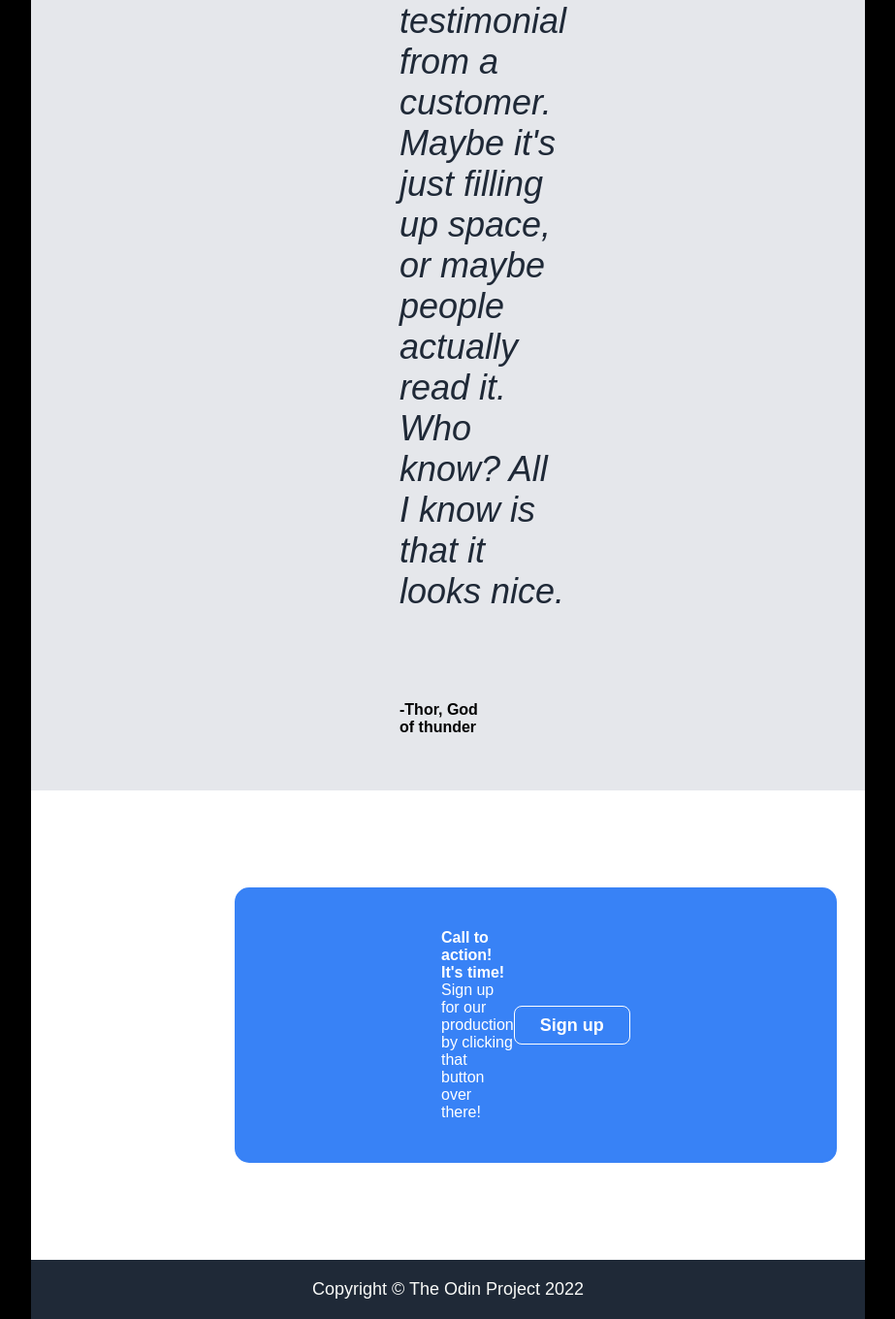
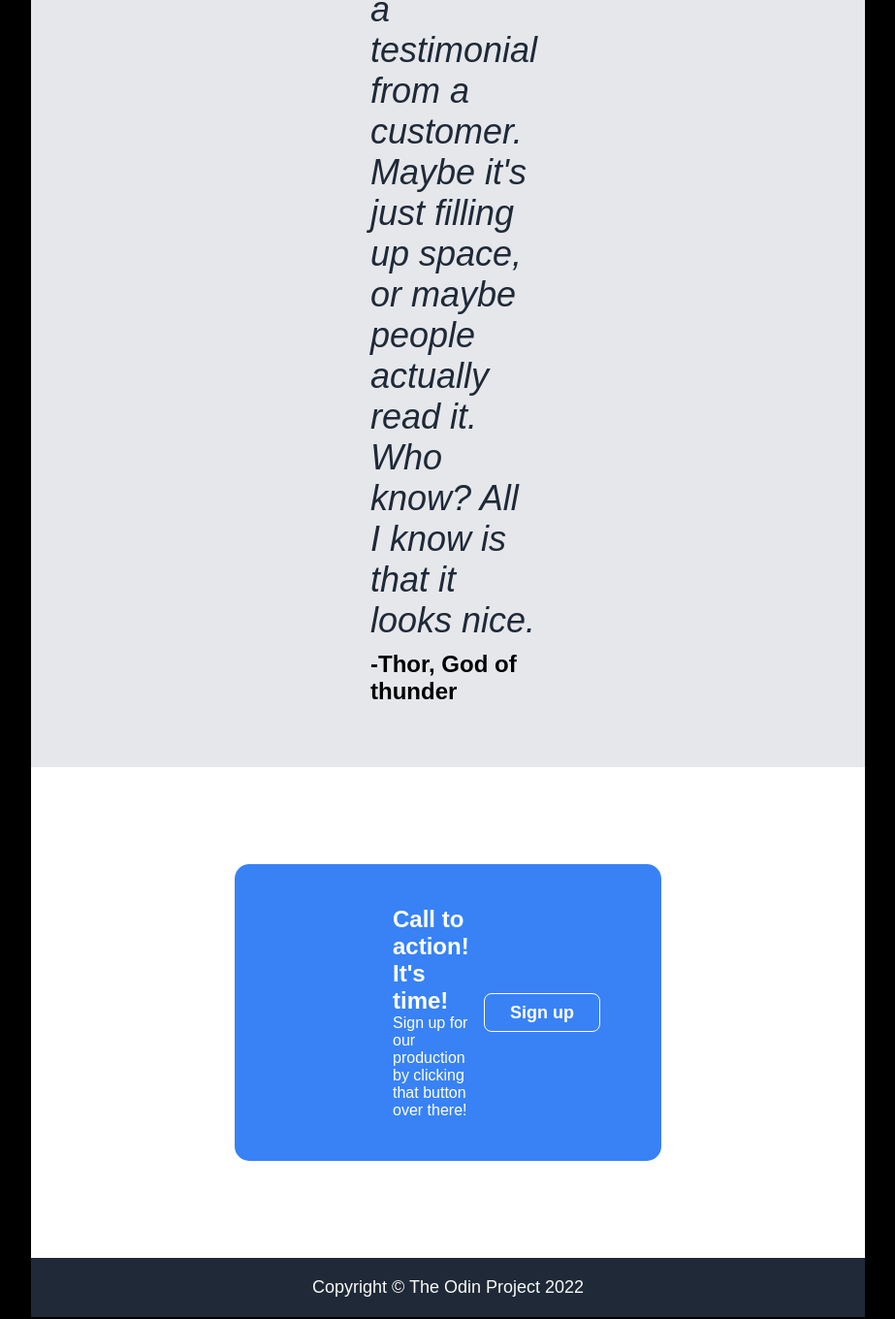
Before and after one commit to stressedball/Landing_page_ProjectOdin, a plain HTML site: page index.html in a window 1280 px wide. Shown: the part 1393-2753 px from the top of the page at 97% size, without its empty margins (178-1101 px from the left). Drawn offline with Linux system fonts and the light colour scheme.

Commit message:
Final push. Minor tweaks. Landing page done

```diff
--- a/index.html
+++ b/index.html
@@ -53,15 +53,19 @@
         </div>
         <div class="container four">
             <div class="container unique">
-                <div class="block">
-                    <span style="font-weight: bolder;">Call to action! It's time!</span>
+                <div class="block"
+                style="flex:2; padding-left: 100px;">
+                    <span
+                    style="font-weight: bolder;
+                    font-size: 24px;">Call to action! It's time!</span>
                     <span>Sign up for our production by clicking that button over there!</span>
                 </div>
-                <div class="block">
+                <div class="block" style="flex:1;">
                     <button
                     class="button"
                     style="border: solid;
-                    border-color:white; border-width: thin;">
+                    border-color:white;
+                    border-width: thin;">
                     Sign up
                     </button>
                 </div>
--- a/style.css
+++ b/style.css
@@ -46,13 +46,22 @@ body {
     font-style: italic;
     font-weight: lighter;
     color: #1f2937;
+    display: flex;
+    align-items: flex-start;
+    padding-bottom: 0;
+    margin-bottom: 0;
 }
 
 .block.quote_author {
     flex: 0;
     font-weight: bolder;
     list-style:circle;
-
+    align-self: flex-end;
+    display: flex;
+    justify-items: flex-start;
+    font-size: 24px;
+    padding-top: 0px;
+    margin-top: 0;
 }
 
 .block.right {
@@ -132,8 +141,10 @@ body {
 .container.three {
     flex-direction: column;
     background-color: #E5E7EB;
-    padding-left: 380px;
-    padding-right: 380px;
+    padding-left: 350px;
+    padding-right: 350px;
+    padding-top: 50px;
+    gap: 10px;
 }
 
 .container.four {
@@ -148,6 +159,9 @@ body {
     color: white;
     border: solid;
     border-color:  #3882F6;
+    justify-content: space-between;
+    padding-left: 60px;
+    padding-right: 60px;
 }
 
 .horror-squares {
```
